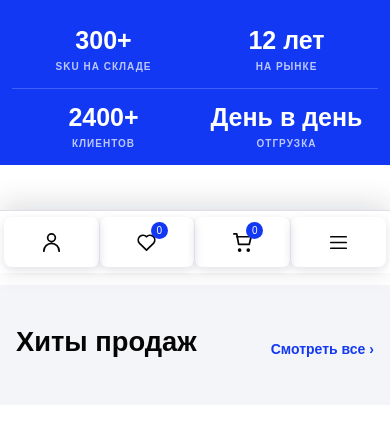
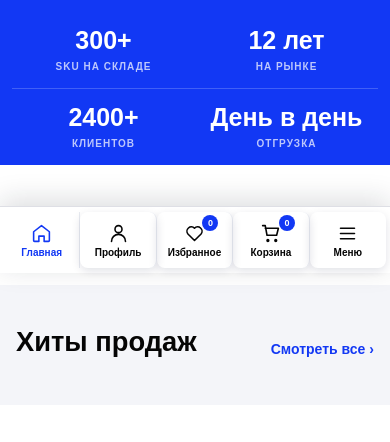
Before and after one commit to Cockepinle/vova, a Django app: page / in a window 390 px wide. Shown: the part 571-1013 px from the top of the page. Run offline with Django 5.2, Linux system fonts and the light colour scheme; data comes from the database, SQL or seed files in the repository; data that the repository does not hold is empty.

Commit message:
update site

```diff
--- a/static/store/css/responsive.css
+++ b/static/store/css/responsive.css
@@ -9,7 +9,7 @@ h1, h2, h3, p, dd, a, .brand-name { overflow-wrap: anywhere; }
 button, a, input, select, textarea { touch-action: manipulation; }
 button:focus-visible, a:focus-visible, input:focus-visible, select:focus-visible, textarea:focus-visible { outline: 3px solid var(--blue); outline-offset: 3px; }
 .account-link a:focus-visible, .account-link button:focus-visible, .account-note a:focus-visible, .back-link:focus-visible { outline: 0; box-shadow: none; }
-.mobile-actions, .mobile-menu-toggle { display: none; }
+.mobile-actions, .mobile-menu-toggle, .mobile-nav-close { display: none; }
 .catalog-search .search-box { display: flex; min-width: 0; }
 .catalog-search input { width: 100%; }
 .catalog-topline select { flex-shrink: 0; }
@@ -49,12 +49,14 @@ body.overlay-active .mobile-actions, body.keyboard-open .mobile-actions { visibi
   .brand-mark, .brand-image { flex-shrink: 0; }
   .brand-name { font-size: 17px; }
   .header-actions, .header-contact, .header-cta { display: none; }
-  .mobile-actions { position: fixed; inset: auto 0 0; z-index: 90; display: grid; grid-template-columns: repeat(4,minmax(0,1fr)); gap: 0; width: 100%; padding: 6px max(4px,env(safe-area-inset-right,0px)) calc(6px + env(safe-area-inset-bottom,0px)) max(4px,env(safe-area-inset-left,0px)); border-top: 1px solid var(--line); background: #fff; box-shadow: 0 -6px 28px #11182726; }
-  .mobile-action-button { position: relative; display: flex; justify-content: center; align-items: center; min-height: 50px; min-width: 0; padding: 8px 6px; border: 0; border-right: 1px solid #e8ebf1; background: transparent; color: var(--ink); }
+  .mobile-actions { position: fixed; inset: auto 0 0; z-index: 90; display: grid; grid-template-columns: repeat(5,minmax(0,1fr)); gap: 0; width: 100%; padding: 5px max(4px,env(safe-area-inset-right,0px)) calc(5px + env(safe-area-inset-bottom,0px)) max(4px,env(safe-area-inset-left,0px)); border-top: 1px solid var(--line); background: #fff; box-shadow: 0 -6px 28px #11182726; }
+  .mobile-action-button { position: relative; display: flex; flex-direction: column; justify-content: center; align-items: center; min-height: 56px; min-width: 0; gap: 3px; padding: 5px 2px; border: 0; border-right: 1px solid #e8ebf1; background: transparent; color: var(--ink); font-size: 10px; font-weight: 700; line-height: 1.1; text-decoration: none; }
   .mobile-action-button:last-child { border-right: 0; }
-  .mobile-action-button svg { width: 23px; height: 23px; fill: none; stroke: currentColor; stroke-linecap: round; stroke-linejoin: round; stroke-width: 1.8; }
+  .mobile-action-button svg { width: 21px; height: 21px; flex: 0 0 21px; fill: none; stroke: currentColor; stroke-linecap: round; stroke-linejoin: round; stroke-width: 1.8; }
   .mobile-action-button:hover, .mobile-action-button:focus-visible { color: var(--blue); }
-  .mobile-action-button .favorite-count, .mobile-action-button [data-cart-count] { position: absolute; top: 5px; margin-left: 25px; min-width: 17px; height: 17px; padding: 1px 4px; border-radius: 9px; background: var(--blue); color: #fff; font-size: 10px; line-height: 15px; text-align: center; }
+  .mobile-action-button .favorite-count, .mobile-action-button [data-cart-count] { position: absolute; top: 3px; left: 50%; margin-left: 8px; min-width: 16px; height: 16px; padding: 1px 4px; border-radius: 9px; background: var(--blue); color: #fff; font-size: 9px; line-height: 14px; text-align: center; }
+  .mobile-action-button.is-active { color: var(--blue); }
+  .mobile-nav-close { display: flex; grid-column: 1/-1; align-items: center; justify-content: center; justify-self: end; width: 44px; min-height: 40px; border: 0; background: transparent; color: var(--muted); font-size: 26px; line-height: 1; }
   .mobile-menu-toggle { display: flex; }
   .main-nav { position: fixed; inset: auto 0 calc(var(--mobile-actions-height) + 8px); z-index: 89; display: none; grid-template-columns: repeat(2,minmax(0,1fr)); gap: 4px; width: 100%; padding: 12px max(12px,env(safe-area-inset-right,0px)) 12px max(12px,env(safe-area-inset-left,0px)); border: 1px solid var(--line); border-right: 0; border-left: 0; border-radius: 14px 14px 0 0; background: #fff; box-shadow: 0 -8px 30px #11182726; }
   .main-nav.is-expanded { display: grid; }
--- a/static/store/js/responsive.js
+++ b/static/store/js/responsive.js
@@ -3,11 +3,13 @@
   if (nav) {
     nav.id = 'site-navigation';
     const toggle = document.querySelector('.mobile-menu-toggle');
-    const close = () => { nav.classList.remove('is-expanded'); toggle?.setAttribute('aria-expanded', 'false'); };
+    const close = () => { nav.classList.remove('is-expanded'); toggle?.setAttribute('aria-expanded', 'false'); toggle?.classList.remove('is-active'); };
     toggle?.addEventListener('click', () => {
       const expanded = nav.classList.toggle('is-expanded');
       toggle.setAttribute('aria-expanded', String(expanded));
+      toggle.classList.toggle('is-active', expanded);
     });
+    nav.querySelector('.mobile-nav-close')?.addEventListener('click', close);
     document.addEventListener('keydown', e => { if (e.key === 'Escape') close(); });
     document.addEventListener('click', e => { if (!e.target.closest('.site-header, .mobile-actions')) close(); });
   }
--- a/templates/store/catalog.html
+++ b/templates/store/catalog.html
@@ -8,7 +8,7 @@
     {% include "store/partials/seo.html" %}
     <link rel="stylesheet" href="{% static 'store/css/home.css' %}?v=25">
     <link rel="stylesheet" href="{% static 'store/css/catalog.css' %}?v=16">
-    <link rel="stylesheet" href="{% static 'store/css/responsive.css' %}?v=1">
+    <link rel="stylesheet" href="{% static 'store/css/responsive.css' %}?v=2">
   </head>
   <body>
     {% include "store/partials/header.html" %}
@@ -162,6 +162,6 @@
     <script src="{% static 'store/js/catalog.js' %}?v=30"></script>
     <script src="{% static 'store/js/favorites.js' %}?v=17"></script>
     {% include "store/partials/mobile_actions.html" %}
-    <script src="{% static 'store/js/responsive.js' %}?v=1"></script>
+    <script src="{% static 'store/js/responsive.js' %}?v=2"></script>
   </body>
 </html>
--- a/templates/store/contacts.html
+++ b/templates/store/contacts.html
@@ -8,7 +8,7 @@
     {% include "store/partials/seo.html" %}
     <link rel="stylesheet" href="{% static 'store/css/home.css' %}?v=25">
     <link rel="stylesheet" href="{% static 'store/css/pages.css' %}?v=6">
-    <link rel="stylesheet" href="{% static 'store/css/responsive.css' %}?v=1">
+    <link rel="stylesheet" href="{% static 'store/css/responsive.css' %}?v=2">
   </head>
   <body>
     {% include "store/partials/header.html" %}
@@ -77,6 +77,6 @@
     <script src="{% static 'store/js/account.js' %}?v=5"></script>
     <script src="{% static 'store/js/favorites.js' %}?v=17"></script>
     {% include "store/partials/mobile_actions.html" %}
-    <script src="{% static 'store/js/responsive.js' %}?v=1"></script>
+    <script src="{% static 'store/js/responsive.js' %}?v=2"></script>
   </body>
 </html>
--- a/templates/store/document.html
+++ b/templates/store/document.html
@@ -7,7 +7,7 @@
     {% include "store/partials/seo.html" %}
     <link rel="stylesheet" href="{% static 'store/css/home.css' %}?v=25">
     <link rel="stylesheet" href="{% static 'store/css/pages.css' %}?v=6">
-    <link rel="stylesheet" href="{% static 'store/css/responsive.css' %}?v=1">
+    <link rel="stylesheet" href="{% static 'store/css/responsive.css' %}?v=2">
   </head>
   <body>
     {% include "store/partials/header.html" %}
@@ -42,6 +42,6 @@
     <script src="{% static 'store/js/account.js' %}?v=5"></script>
     <script src="{% static 'store/js/favorites.js' %}?v=17"></script>
     {% include "store/partials/mobile_actions.html" %}
-    <script src="{% static 'store/js/responsive.js' %}?v=1"></script>
+    <script src="{% static 'store/js/responsive.js' %}?v=2"></script>
   </body>
 </html>
--- a/templates/store/home.html
+++ b/templates/store/home.html
@@ -7,7 +7,7 @@
     <meta name="viewport" content="width=device-width, initial-scale=1, viewport-fit=cover">
     {% include "store/partials/seo.html" %}
     <link rel="stylesheet" href="{% static 'store/css/home.css' %}?v=25">
-    <link rel="stylesheet" href="{% static 'store/css/responsive.css' %}?v=1">
+    <link rel="stylesheet" href="{% static 'store/css/responsive.css' %}?v=2">
   </head>
   <body>
     {% include "store/partials/header.html" %}
@@ -155,6 +155,6 @@
     <script src="{% static 'store/js/home.js' %}?v=30"></script>
     <script src="{% static 'store/js/favorites.js' %}?v=17"></script>
     {% include "store/partials/mobile_actions.html" %}
-    <script src="{% static 'store/js/responsive.js' %}?v=1"></script>
+    <script src="{% static 'store/js/responsive.js' %}?v=2"></script>
   </body>
 </html>
--- a/templates/store/partials/header.html
+++ b/templates/store/partials/header.html
@@ -7,6 +7,7 @@
         </a>
 
         <nav class="main-nav" aria-label="Главная навигация">
+      <button class="mobile-nav-close" type="button" aria-label="Закрыть меню">×</button>
 {% for link in header_links %}<a href="{{ link.url }}" {% if request.path == link.url %}class="active" aria-current="page"{% endif %}>{{ link.label }}</a>{% endfor %}
         {% if site_settings.show_header_contacts %}<span class="mobile-nav-contact"><a href="tel:{{ site_settings.header_phone|default:site_settings.contact_phone|phone_href }}">{{ site_settings.header_phone|default:site_settings.contact_phone }}</a><a href="mailto:{{ site_settings.header_email|default:site_settings.contact_email }}">{{ site_settings.header_email|default:site_settings.contact_email }}</a></span>{% endif %}
 </nav>
--- a/templates/store/partials/mobile_actions.html
+++ b/templates/store/partials/mobile_actions.html
@@ -1,14 +1,17 @@
 <nav class="mobile-actions" aria-label="Мобильная панель">
-  {% if site_settings.show_header_account %}<button class="mobile-action-button js-account-open" type="button" aria-label="Профиль" title="Профиль">
-    <svg viewBox="0 0 24 24" aria-hidden="true"><path d="M20 21a8 8 0 0 0-16 0m8-10a4 4 0 1 0 0-8 4 4 0 0 0 0 8Z"/></svg>
-  </button>{% endif %}
-  {% if site_settings.show_header_favorites %}<button class="mobile-action-button js-favorites-open" type="button" aria-label="Избранное" title="Избранное">
-    <svg viewBox="0 0 24 24" aria-hidden="true"><path d="M19.5 12.6 12 20l-7.5-7.4A5 5 0 0 1 12 6a5 5 0 0 1 7.5 6.6Z"/></svg><span class="favorite-count">{{ favorite_count }}</span>
-  </button>{% endif %}
+  <a class="mobile-action-button {% if request.path == '/' %}is-active{% endif %}" href="/" aria-label="Главная" title="Главная">
+    <svg viewBox="0 0 24 24" aria-hidden="true"><path d="m3 10 9-7 9 7v10a1 1 0 0 1-1 1h-5v-6H9v6H4a1 1 0 0 1-1-1Z"/></svg><span>Главная</span>
+  </a>
+  <button class="mobile-action-button js-account-open" type="button" aria-label="Профиль" title="Профиль">
+    <svg viewBox="0 0 24 24" aria-hidden="true"><path d="M20 21a8 8 0 0 0-16 0m8-10a4 4 0 1 0 0-8 4 4 0 0 0 0 8Z"/></svg><span>Профиль</span>
+  </button>
+  <button class="mobile-action-button js-favorites-open" type="button" aria-label="Избранное" title="Избранное">
+    <svg viewBox="0 0 24 24" aria-hidden="true"><path d="M19.5 12.6 12 20l-7.5-7.4A5 5 0 0 1 12 6a5 5 0 0 1 7.5 6.6Z"/></svg><span class="favorite-count">{{ favorite_count }}</span><span>Избранное</span>
+  </button>
   <button class="mobile-action-button js-cart-open" type="button" aria-label="Корзина" title="Корзина">
-    <svg viewBox="0 0 24 24" aria-hidden="true"><path d="M6 6h15l-2 8H8L6 3H3m6 18a1 1 0 1 0 0-2 1 1 0 0 0 0 2Zm9 0a1 1 0 1 0 0-2 1 1 0 0 0 0 2Z"/></svg><span data-cart-count>{{ cart_count }}</span>
+    <svg viewBox="0 0 24 24" aria-hidden="true"><path d="M6 6h15l-2 8H8L6 3H3m6 18a1 1 0 1 0 0-2 1 1 0 0 0 0 2Zm9 0a1 1 0 1 0 0-2 1 1 0 0 0 0 2Z"/></svg><span data-cart-count>{{ cart_count }}</span><span>Корзина</span>
   </button>
   <button class="mobile-action-button mobile-menu-toggle" type="button" aria-label="Меню" title="Меню" aria-controls="site-navigation" aria-expanded="false">
-    <svg viewBox="0 0 24 24" aria-hidden="true"><path d="M4 6h16M4 12h16M4 18h16"/></svg>
+    <svg viewBox="0 0 24 24" aria-hidden="true"><path d="M4 6h16M4 12h16M4 18h16"/></svg><span>Меню</span>
   </button>
 </nav>
--- a/templates/store/team.html
+++ b/templates/store/team.html
@@ -8,7 +8,7 @@
     {% include "store/partials/seo.html" %}
     <link rel="stylesheet" href="{% static 'store/css/home.css' %}?v=25">
     <link rel="stylesheet" href="{% static 'store/css/pages.css' %}?v=6">
-    <link rel="stylesheet" href="{% static 'store/css/responsive.css' %}?v=1">
+    <link rel="stylesheet" href="{% static 'store/css/responsive.css' %}?v=2">
   </head>
   <body>
     {% include "store/partials/header.html" %}
@@ -61,6 +61,6 @@
     <script src="{% static 'store/js/account.js' %}?v=5"></script>
     <script src="{% static 'store/js/favorites.js' %}?v=17"></script>
     {% include "store/partials/mobile_actions.html" %}
-    <script src="{% static 'store/js/responsive.js' %}?v=1"></script>
+    <script src="{% static 'store/js/responsive.js' %}?v=2"></script>
   </body>
 </html>
```
